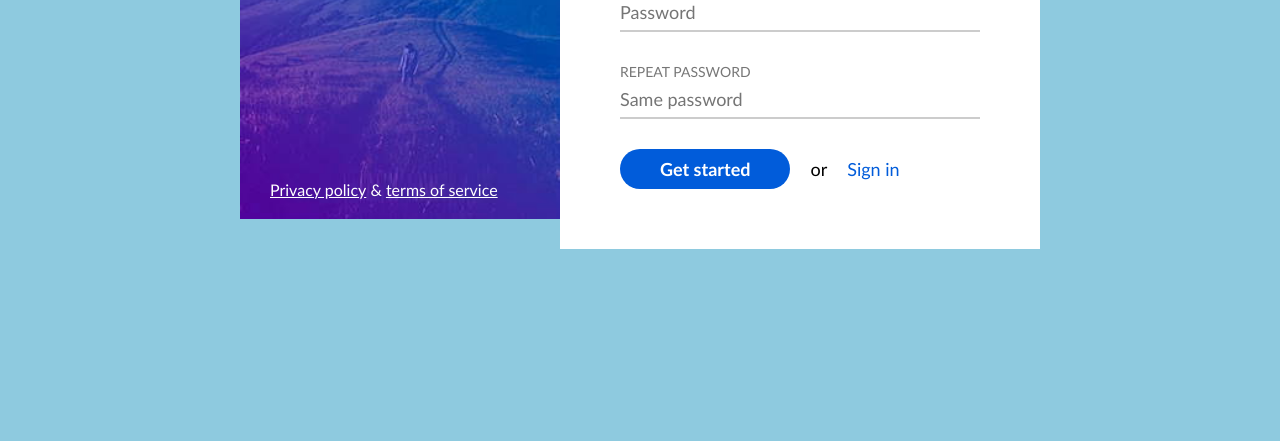
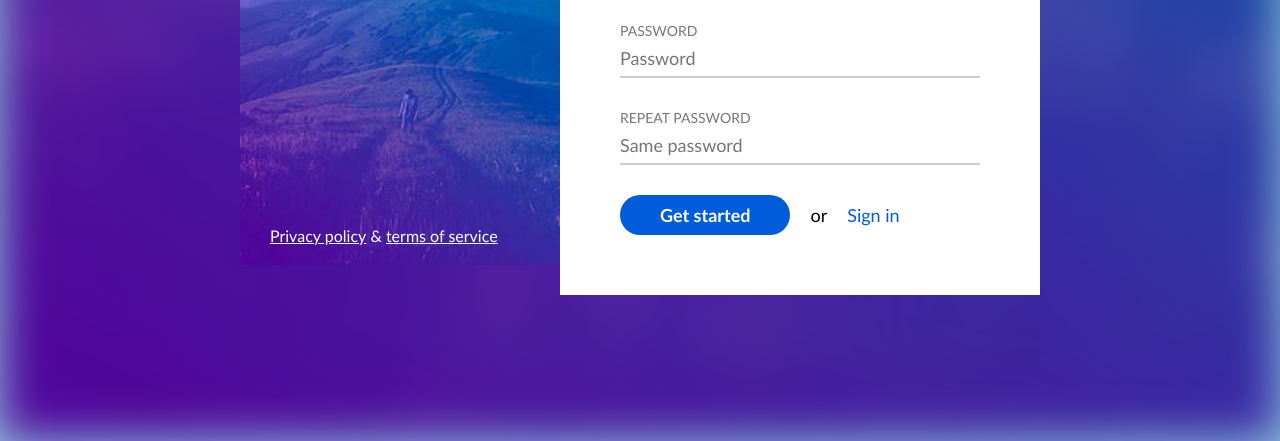
Before and after one commit to front-end-by-rimantas/26-grupe-auth, a plain HTML site: page index.html in a window 1280 px wide. Shown: the part 359-800 px from the top of the page. Drawn offline with Linux system fonts and the light colour scheme.

Commit message:
Container centering

```diff
--- a/css/main.css
+++ b/css/main.css
@@ -8,16 +8,29 @@ body * {
 }
 
 body {
+  height: 100vh;
   background-color: #8ecadf;
+  position: relative;
+}
+
+.background {
+  display: inline-block;
+  width: 100%;
+  height: 100%;
+  background-image: url(../img/hill.jpg);
+  background-repeat: no-repeat;
+  background-size: cover;
+  background-position: bottom center;
+  filter: blur(24px);
 }
 
 .container {
   display: inline-block;
   width: 800px;
-  margin-top: 100px;
-  margin-left: calc((100% - 800px) / 2);
-  margin-right: calc((100% - 800px) / 2);
-  position: relative;
+  position: absolute;
+  top: 50%;
+  left: 50%;
+  transform: translate(-50%, -50%);
 }
 
 .left-column {
--- a/index.html
+++ b/index.html
@@ -10,6 +10,7 @@
 </head>
 
 <body>
+    <div class="background"></div>
     <main class="container">
         <div class="left-column">
             <h1 class="main-title">Sign up</h1>
```
